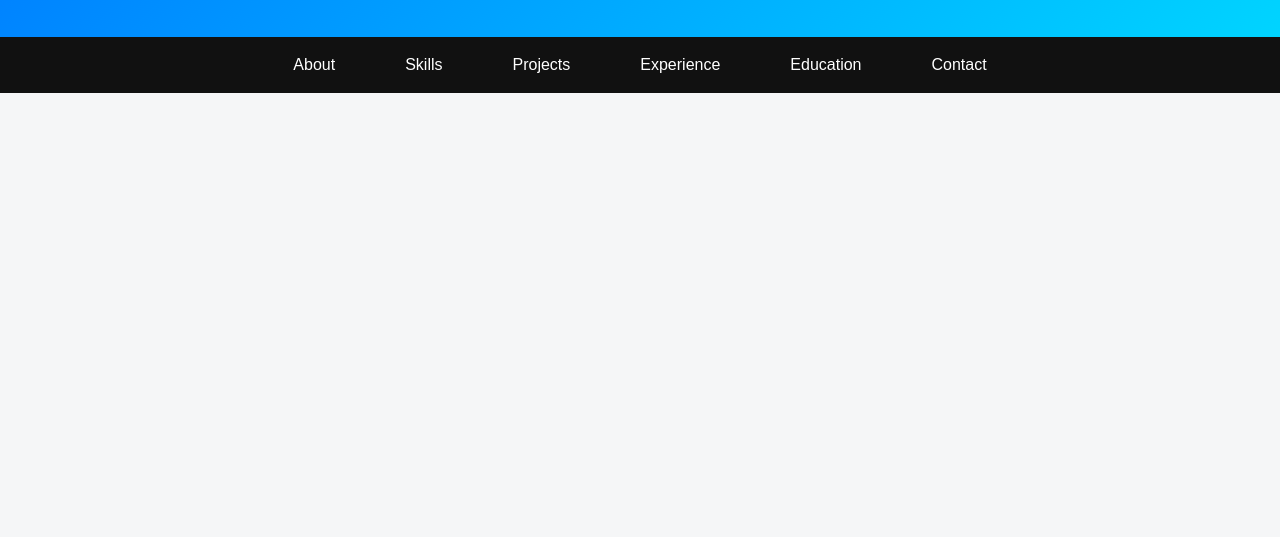
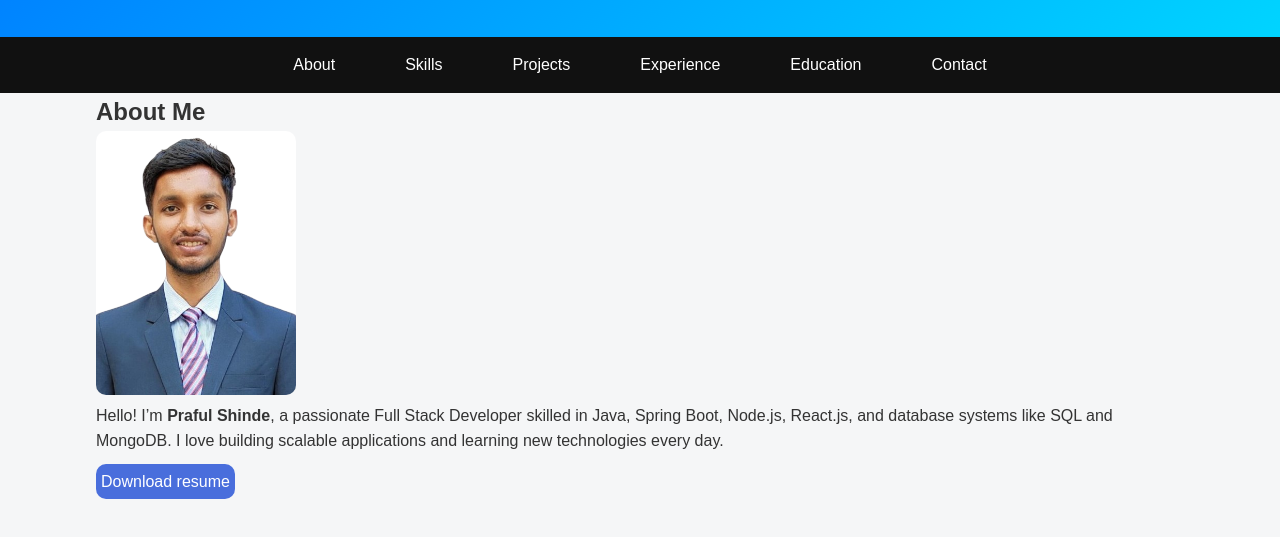
Before and after one commit to PrafulShinde45/Profile-Page, a plain HTML site: page index.html in a window 1280 px wide. Shown: the part 143-680 px from the top of the page. Drawn offline with Linux system fonts and the light colour scheme.

Commit message:
about section created

```diff
--- a/index.html
+++ b/index.html
@@ -28,5 +28,17 @@
       <li><a href="#contact">Contact</a></li>
     </ul>
   </nav>
+  <section id="about" class="container">
+    <h2>About Me</h2>
+    <div class="about flex">
+      <img src="/assets/Praful Passport Photo (2).png" alt="Praful shinde" class="about-image">
+      <div>
+      <p> Hello! I’m <strong>Praful Shinde</strong>, a passionate Full Stack Developer skilled in
+          Java, Spring Boot, Node.js, React.js, and database systems like SQL and MongoDB.
+          I love building scalable applications and learning new technologies every day.</p>
+          <a href="/assets/Praful_shinde_9022103185.pdf" class="btn">Download resume</a>
+    </div>
+    </div>
+  </section>
 </body>
 </html>
--- a/style.css
+++ b/style.css
@@ -68,3 +68,36 @@ nav a:hover{
   background-color: #007bff;
   border-radius: 4px;
 }
+
+/* About Section */
+
+.about-flex{
+  display: flex;
+  flex-wrap: wrap;
+  align-items: center;
+  gap: 30px;
+  margin: 20px;
+
+
+}
+
+.about-image{
+  width: 200px;
+  border-radius: 10px;
+}
+
+.btn{
+  display:inline-block;
+  padding: 5px 5px;
+  margin-top: 10px;
+
+  background-color: lch(48.28% 62.93 283.43);
+  color:white;
+  text-decoration: none;
+  border-radius: 10px;
+  transition: 0.3;
+}
+
+.btn:hover{
+  background-color: #111;
+}
```
Also changed, not shown: 1 other file.
